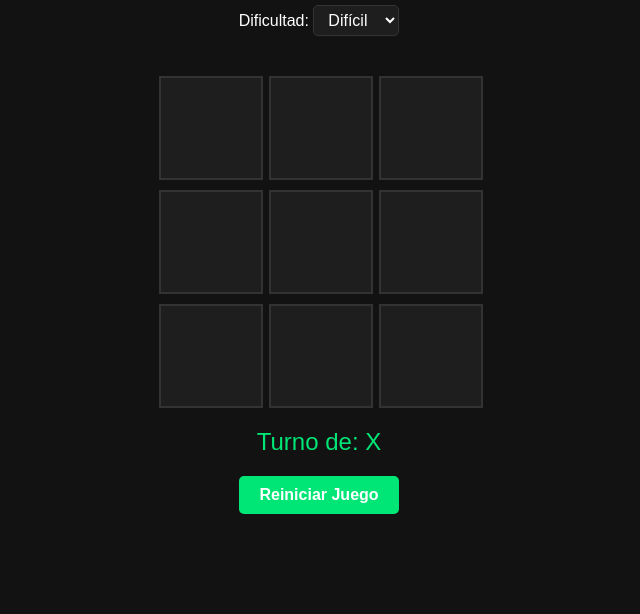
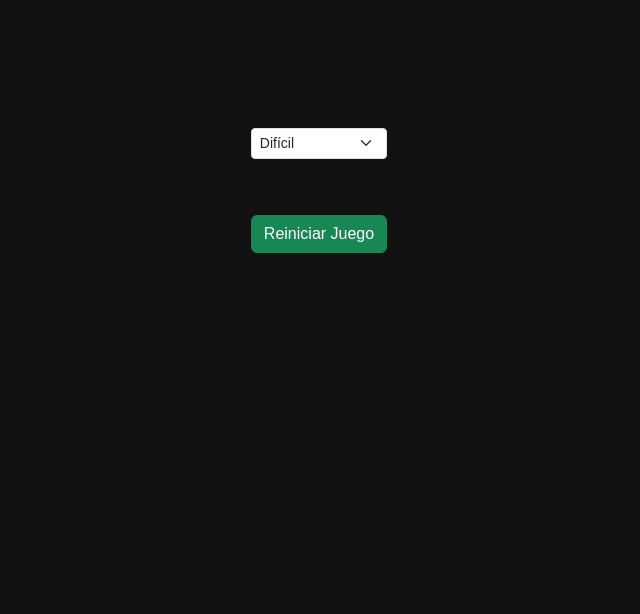
Before and after one commit to otineb97/tic-tac-toe, a plain HTML site: page index.html in a window 1280 px wide. Shown: the part 186-800 px from the top of the page, without its empty margins (321-961 px from the left). Drawn offline with nearby package versions, Linux system fonts and the light colour scheme.

Commit message:
Update index.html

```diff
--- a/index.html
+++ b/index.html
@@ -3,26 +3,38 @@
 <head>
     <meta charset="UTF-8">
     <meta name="viewport" content="width=device-width, initial-scale=1.0">
-    <title>Tic-Tac-Toe</title>
-    <link rel="stylesheet" href="style.css">
+    <title>Tic-tac-toe</title>
+    <link href="https://cdn.jsdelivr.net/npm/bootstrap@5.3.3/dist/css/bootstrap.min.css" rel="stylesheet" integrity="sha384-QWTKZyjpPEjISv5WaRU9OFeRpok6YctnYmDr5pNlyT2bRjXh0JMhjY6hW+ALEwIH" crossorigin="anonymous">
+    <link href='style.css' rel='stylesheet'>
 </head>
 <body>
-    <h1>Tic-Tac-Toe</h1>
-    <div class="game-container">
-        <div>
-            <label for="difficulty">Dificultad:</label>
-            <select id="difficulty">
-                <option value="easy">Fácil</option>
-                <option value="medium">Medio</option>
-                <option value="hard" selected>Difícil</option>
-            </select>
+    <div class="container d-flex justify-content-center align-items-center" style="height: 100vh;">
+        <div class="row">
+            <div class="col">
+                <div class="card border border-0 bg-transparent mx-auto" style="max-width: 24rem;">
+                    <div class="card-body text-success">
+                        <select id="difficulty" class="form-select form-select-sm w-100">
+                            <option value="easy">Fácil</option>
+                            <option value="medium">Medio</option>
+                            <option value="hard" selected>Difícil</option>
+                        </select>
+                    </div>
+
+                    <div class="card-body text-success">
+                        <div id="game-container" class="mx-auto" style="max-width: 320px;"></div>
+                        <button id="reset-button" class="btn btn-success mt-4 d-block mx-auto">Reiniciar Juego</button>
+                        <div id="result-display" class="text-center my-3 text-success fw-bold"></div>
+                    </div>
+
+                    <div class="card-body text-success">
+                        <ul id="history-container" class="list-group"></ul>
+                    </div>
+                </div>
+            </div>
         </div>
-        <div class="board" id="board">
-            <!-- The cells are generated dynamically -->
-        </div>
-        <div class="status" id="status">Turno de: X</div>
-        <button id="resetButton">Reiniciar Juego</button>
     </div>
-    <script src="main.js"></script>
+
+    <script src="https://cdn.jsdelivr.net/npm/bootstrap@5.3.3/dist/js/bootstrap.bundle.min.js" integrity="sha384-YvpcrYf0tY3lHB60NNkmXc5s9fDVZLESaAA55NDzOxhy9GkcIdslK1eN7N6jIeHz" crossorigin="anonymous"></script>
+    <script src="script.js"></script>
 </body>
 </html>
```
